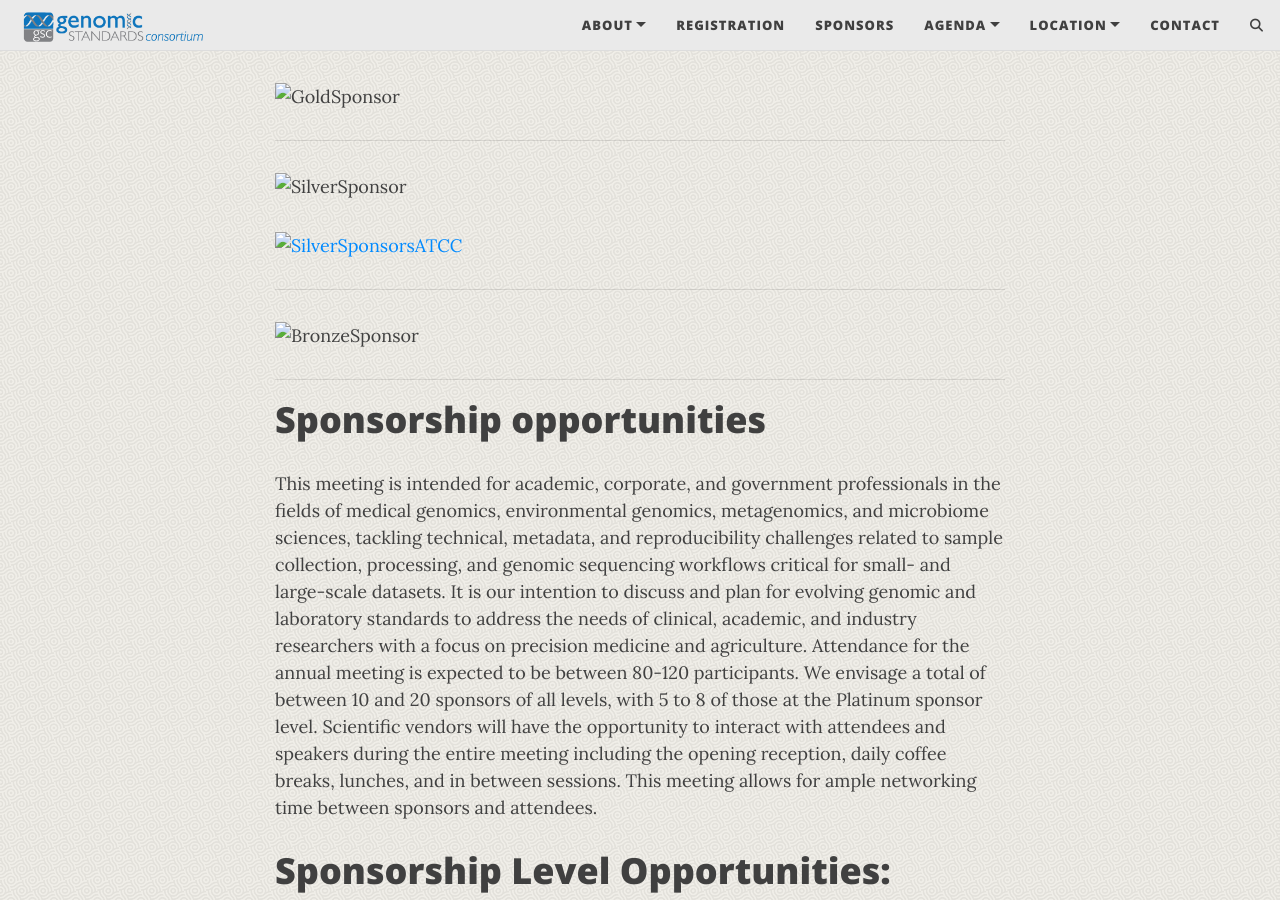
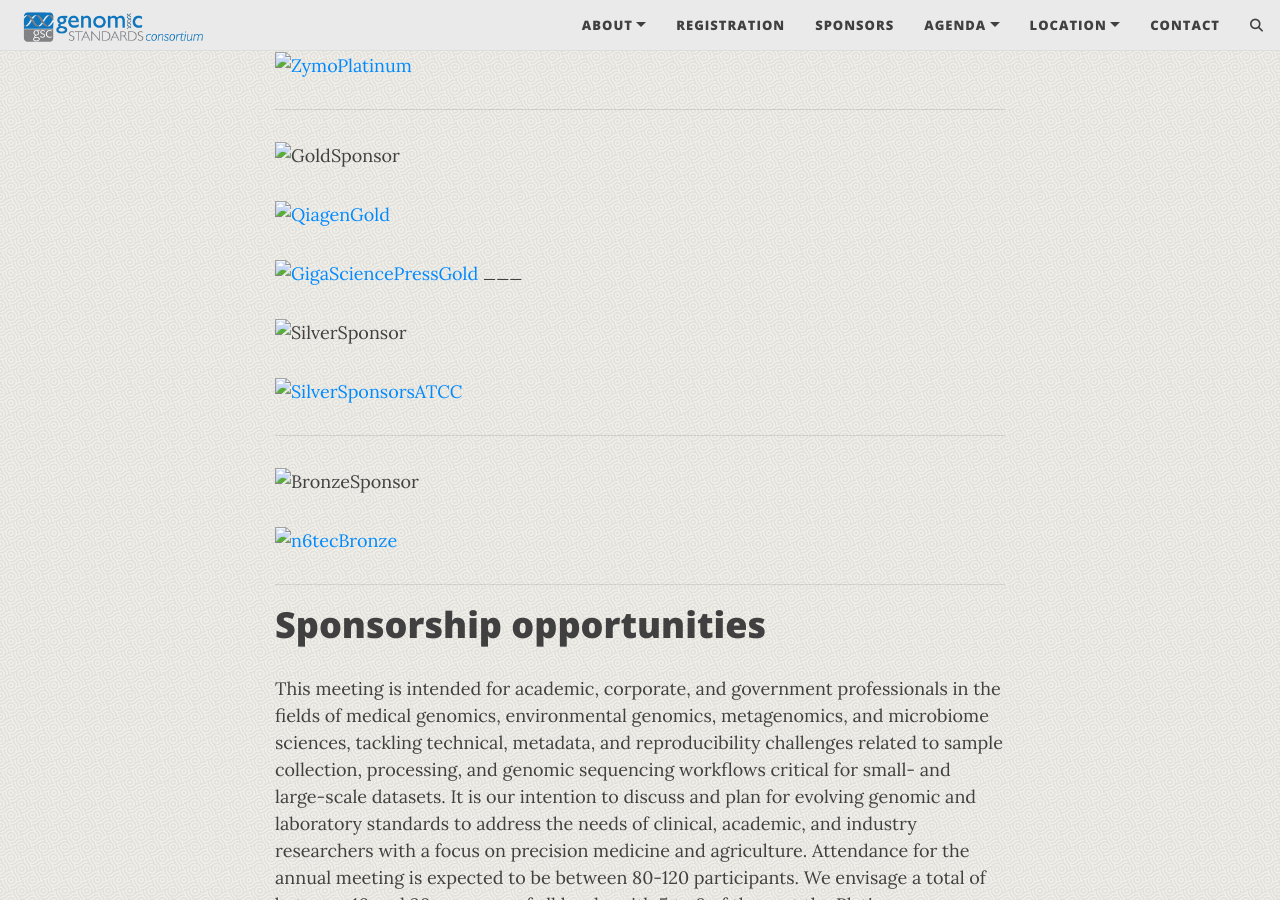
Before and after one commit to GenomicsStandardsConsortium/GSC24-Tucson, a Jekyll site: the page built from pages/sponsors.md, in a window 1280 px wide and 900 px high, scrolled down 561 px. Built offline with Jekyll 4.4.1, drawn with Linux system fonts in a browser that asks for light colours; comment, search, counter and statistics services are not loaded.

Commit message:
added more sponsors

```diff
--- a/pages/sponsors.md
+++ b/pages/sponsors.md
@@ -8,20 +8,26 @@ share-img: /assets/img/
 
  ![PlatinumSponsor](./images/PlatinumSponsor.png)
 
+[ ![ZymoPlatinum](./images/ZymoResearch-250.jpg) ](https://zymoresearch.eu/)
+
 ___
 
  ![GoldSponsor](./images/GoldSponsor.png)
 
+[ ![QiagenGold](./images/qiagen-logo-250.jpg) ](https://www.qiagen.com/)
+
+[ ![GigaSciencePressGold](./images/GSPress-250.jpg) ](https://www.gigasciencepress.org/)
 ___
 
  ![SilverSponsor](./images/SilverSponsor.png)
 
-[ ![SilverSponsorsATCC](images/ATCC_logo_v250.jpg) ](https://www.atcc.org/)
+[ ![SilverSponsorsATCC](./images/ATCC_logo_v250.jpg) ](https://www.atcc.org/)
 
 ___
 
  ![BronzeSponsor](./images/BronzeSponsor.png)
 
+[ ![n6tecBronze](./images/n6tec-250.jpg) ](https://www.n6tec.com/)
 
 ___
 
```
Also changed, not shown: pages/images/GSPress-250.jpg (added), pages/images/GSPress.png (added), pages/images/ZymoResearch-250.jpg (added), pages/images/ZymoResearch.jpg (added), pages/images/n6tec-250.jpg (added), pages/images/n6tec_NavLogo.svg (added), pages/images/qiagen-logo-250.jpg (added), pages/images/qiagen-logo.jpg (added).
